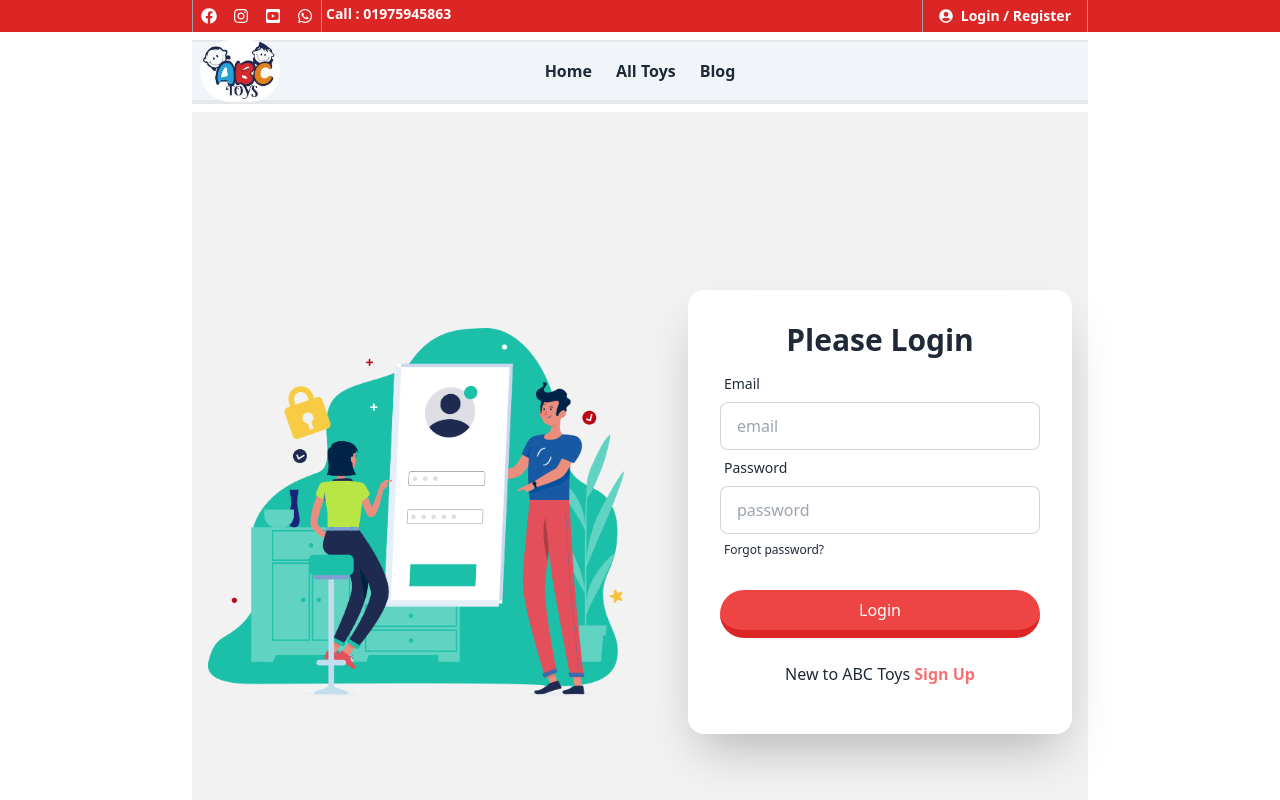
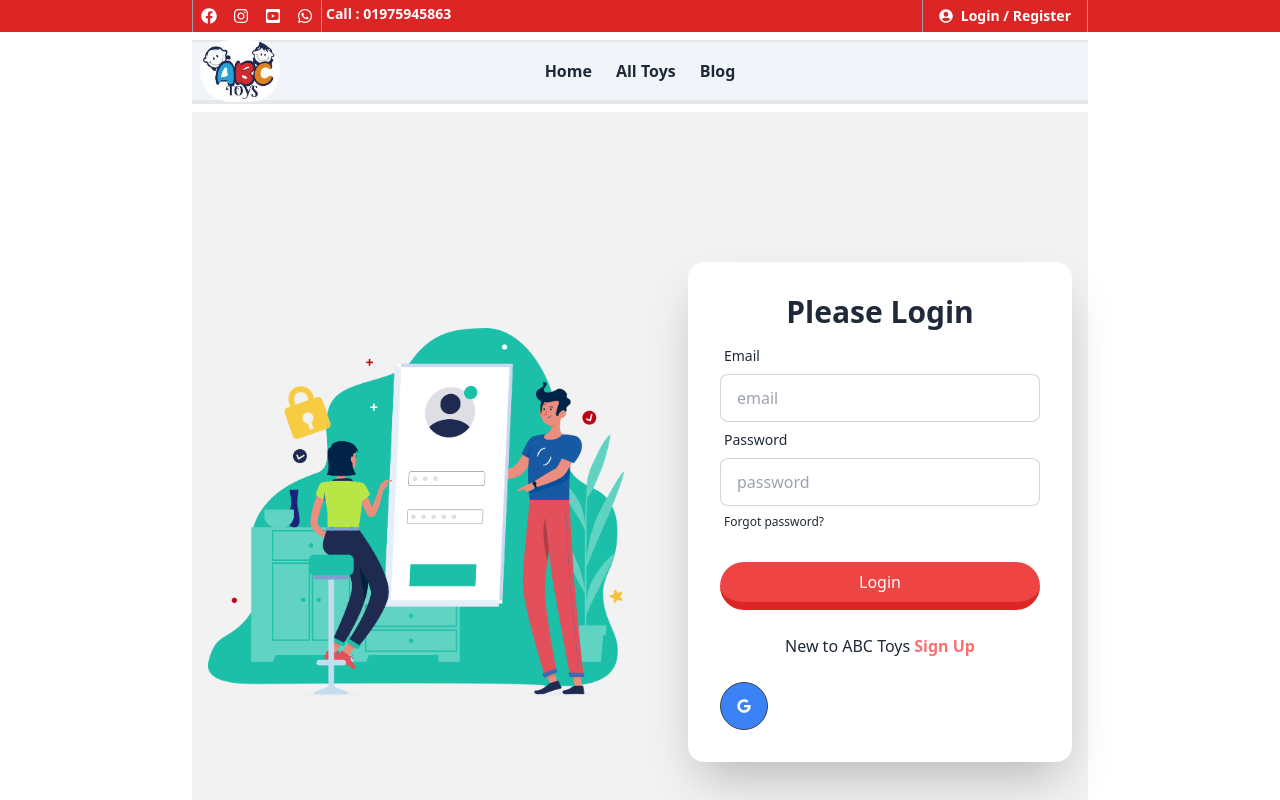
Before and after one commit to NaimurRahman-1998/ABC-Toys, a React (Vite) app: page /login in a window 1280 px wide. Shown: the top 800 px of the page. Built offline with nearby package versions, Linux system fonts and the light colour scheme; no server answers.

Commit message:
google login

```diff
--- a/src/Components/Header.jsx
+++ b/src/Components/Header.jsx
@@ -62,7 +62,7 @@ const Header = () => {
                 </div>
                 <div className="navbar-end">
                     {
-                        user && <img className="rounded-full" src={user?.photoURL} alt="" data-tooltip-id="my-tooltip"
+                        user && <img className="w-14 h-14 rounded-full" src={user?.photoURL} alt="" data-tooltip-id="my-tooltip"
                                 data-tooltip-content={user.displayName} />
                     }
                     <Tooltip id="my-tooltip" />
--- a/src/pages/SignUpLogin/Login.jsx
+++ b/src/pages/SignUpLogin/Login.jsx
@@ -4,10 +4,10 @@ import { Link, useLocation, useNavigate } from "react-router-dom";
 import img from '../../assets/Login/login.png'
 import { AuthContext } from "../../provider/AuthProvider";
 import { TabTitle } from "../../utilities/FunctionTitle";
-
+import { FaGoogle } from "react-icons/fa";
 const Login = () => {
     TabTitle('ABC | Login')
-    const { login } = useContext(AuthContext)
+    const { login, googleLogin } = useContext(AuthContext)
     const navigate = useNavigate()
     const location = useLocation()
     const from = location.state?.from?.pathname || '/';
@@ -29,6 +29,17 @@ const Login = () => {
                 const errorCode = error.code;
                 const errorMessage = error.message;
                 console.log(errorMessage)
+            });
+    }
+
+    const handleGoogle = () => {
+        googleLogin()
+            .then((result) => {
+                const user = result.user;
+            }).catch((error) => {
+                // Handle Errors here.
+                const errorCode = error.code;
+                const errorMessage = error.message;
             });
     }
 
@@ -63,10 +74,13 @@ const Login = () => {
                             </div>
                         </form>
                         <p className='my-4 text-center'>New to ABC Toys <Link className='text-red-400 font-bold' to="/signup">Sign Up</Link> </p>
+                        <button onClick={handleGoogle} className="btn rounded-full bg-blue-500 w-12"><FaGoogle></FaGoogle></button>
+                    </div>
 
-                    </div>
                 </div>
+
             </div>
+
         </div>
     );
 };
--- a/src/pages/home/GallerySection.jsx
+++ b/src/pages/home/GallerySection.jsx
@@ -16,12 +16,14 @@ const GallerySection = () => {
 
             <div className='lg:grid lg:grid-cols-3 gap-4 mt-5 '>
 
-                <div data-aos="fade-right" data-aos-duration="700"> <div className='w-[20rem] h-[20rem] relative hover:-translate-y-2 duration-300 rounded-xl'>
-                    <img className='object-cover h-full rounded-2xl' src={img1} alt="" />
-                    <div className='bg-gradient-to-b from-zinc-500 to-blue-500 rounded-2xl text-white absolute inset-0 opacity-0 hover:opacity-70 '>
+                <div data-aos="fade-right" data-aos-duration="700">
+                    <div className='w-[20rem] h-[20rem] relative hover:-translate-y-2 duration-300 rounded-xl'>
+                        <img className='object-cover h-full rounded-2xl' src={img1} alt="" />
+                        <div className='bg-gradient-to-b from-zinc-500 to-blue-500 rounded-2xl text-white absolute inset-0 opacity-0 hover:opacity-70 '>
                         <h1 className='text-center mt-40 font-extrabold text-2xl'>MARVEL Action Figures</h1>
+                        </div>
                     </div>
-                </div> </div>
+                </div>
 
                 <div data-aos="fade-down" data-aos-duration="700"> <div className='w-[20rem] h-[20rem] relative hover:-translate-y-2 duration-300 rounded-xl'>
                     <img className='object-cover h-full rounded-2xl' src={img2} alt="" />
--- a/src/provider/AuthProvider.jsx
+++ b/src/provider/AuthProvider.jsx
@@ -1,18 +1,23 @@
 /* eslint-disable no-unused-vars */
 /* eslint-disable react/prop-types */
 import { createContext, useEffect, useState } from "react";
-import {  createUserWithEmailAndPassword, getAuth, onAuthStateChanged, signInWithEmailAndPassword, signOut } from "firebase/auth";
+import {  createUserWithEmailAndPassword, getAuth, GoogleAuthProvider, onAuthStateChanged, signInWithEmailAndPassword, signInWithPopup, signOut } from "firebase/auth";
 import app from "../firebase/firebase.config";
 
 
 export const AuthContext = createContext()
 const auth = getAuth(app)
 
-
+const googleProvider = new GoogleAuthProvider();
 const AuthProvider = ({children}) => {
 
     const [user,setUser] = useState('sam')
     const [loader,setLoader] = useState(true)
+
+    const googleLogin = () =>{
+        setLoader(true)
+        return signInWithPopup(auth ,googleProvider)
+    }
 
     const createUser = (email,password) =>{
         setLoader(true)
@@ -43,7 +48,8 @@ const AuthProvider = ({children}) => {
         loader,
         createUser,
         login,
-        logout
+        logout,
+        googleLogin
     }
 
 
```
